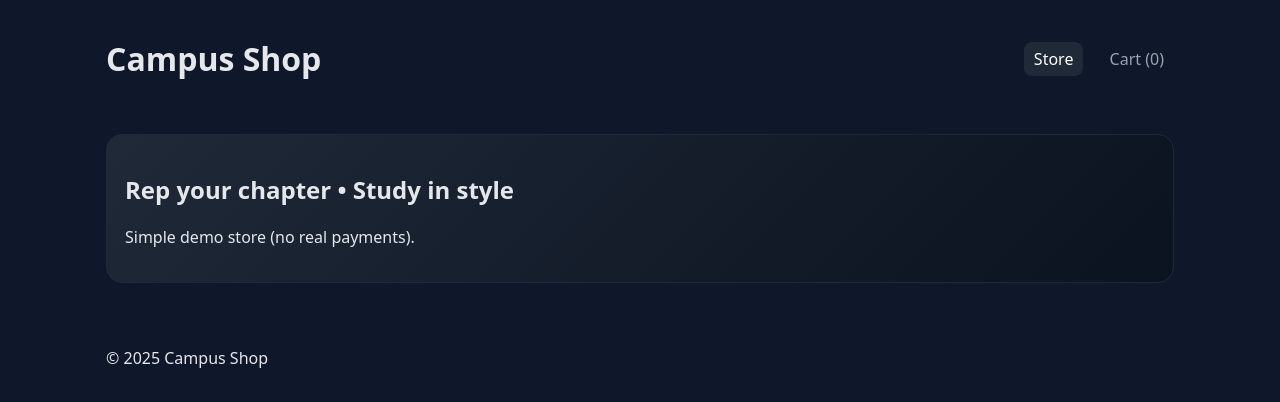
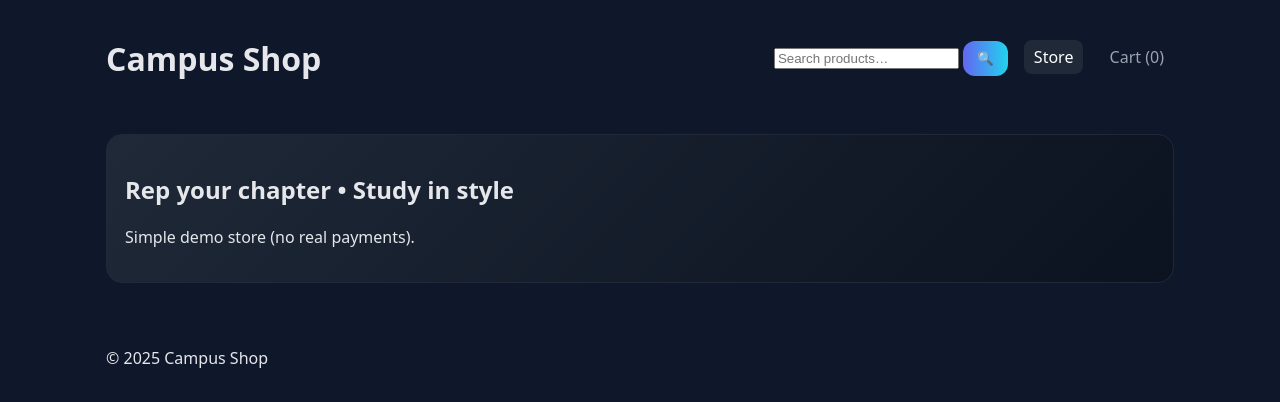
Before and after one commit to Malachizirgod/CIT384-Website-Project, a plain HTML site: page SHOP/public/index.html in a window 1280 px wide. Drawn offline with Linux system fonts and the light colour scheme.

Commit message:
“html-and-cart”

```diff
--- a/SHOP/public/index.html
+++ b/SHOP/public/index.html
@@ -7,12 +7,15 @@
 </head>
 <body>
 <header class="container header">
-<h1>Campus Shop</h1>
-<nav>
-<a href="index.html" class="active">Store</a>
-<a href="cart.html">Cart (<span id="cart-count">0</span>)</a>
-</nav>
+  <h1>Campus Shop</h1>
+  <nav>
+    <input id="search" class="search" type="search" placeholder="Search products…" aria-label="Search products">
+    <button id="theme-toggle" class="btn ghost" aria-label="Toggle theme">🔍</button>
+    <a href="index.html" class="active">Store</a>
+    <a href="cart.html">Cart (<span id="cart-count">0</span>)</a>
+  </nav>
 </header>
+
 
 
 <main class="container">
@@ -33,5 +36,8 @@
 
 <script src="assets/js/products.js"></script>
 <script src="assets/js/main.js"></script>
+
+<div id="toast-wrap" aria-live="polite" aria-atomic="true"></div>
+
 </body>
 </html>
```
Also changed, not shown: SHOP/public/cart.html (+10 -5 lines), 2 other files.
